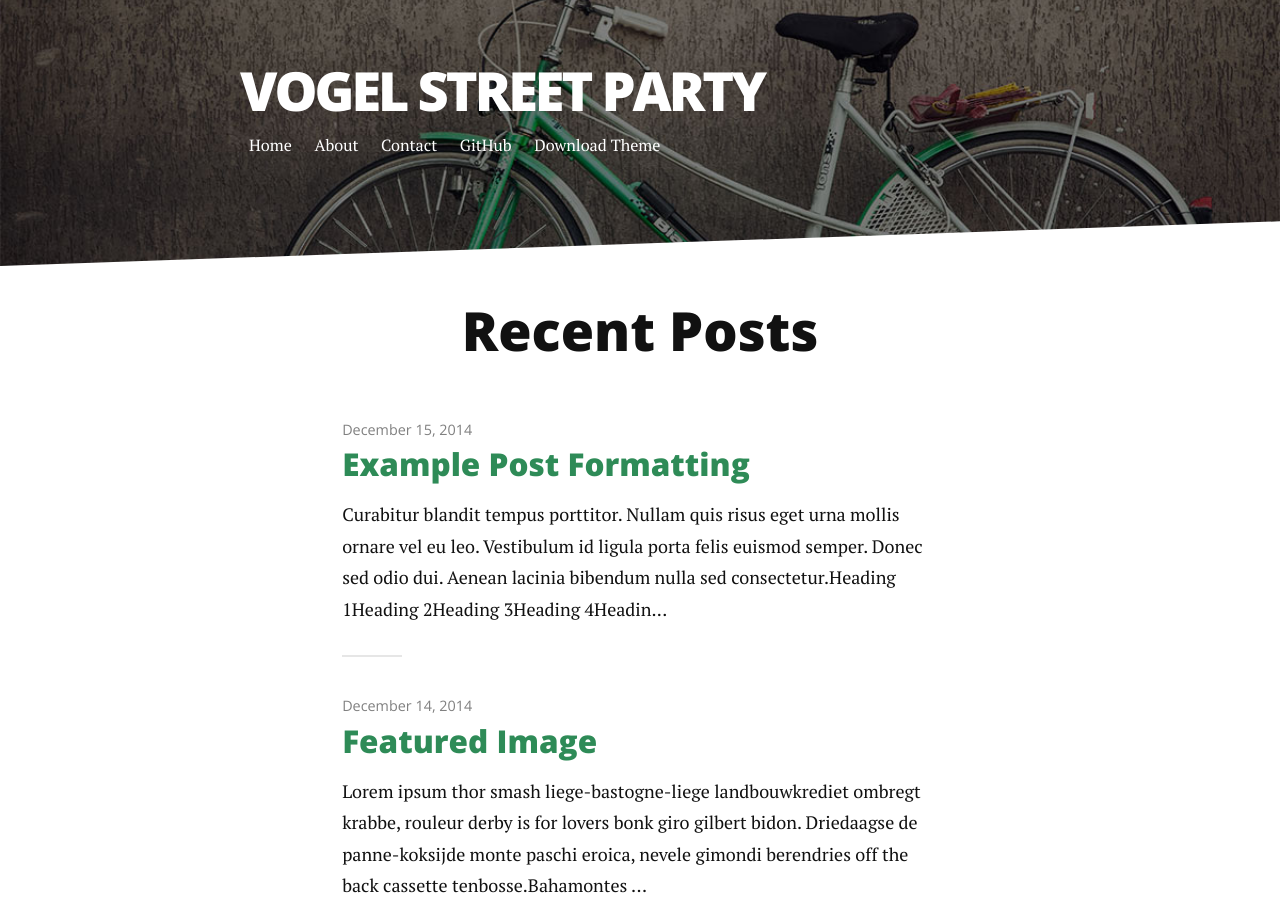
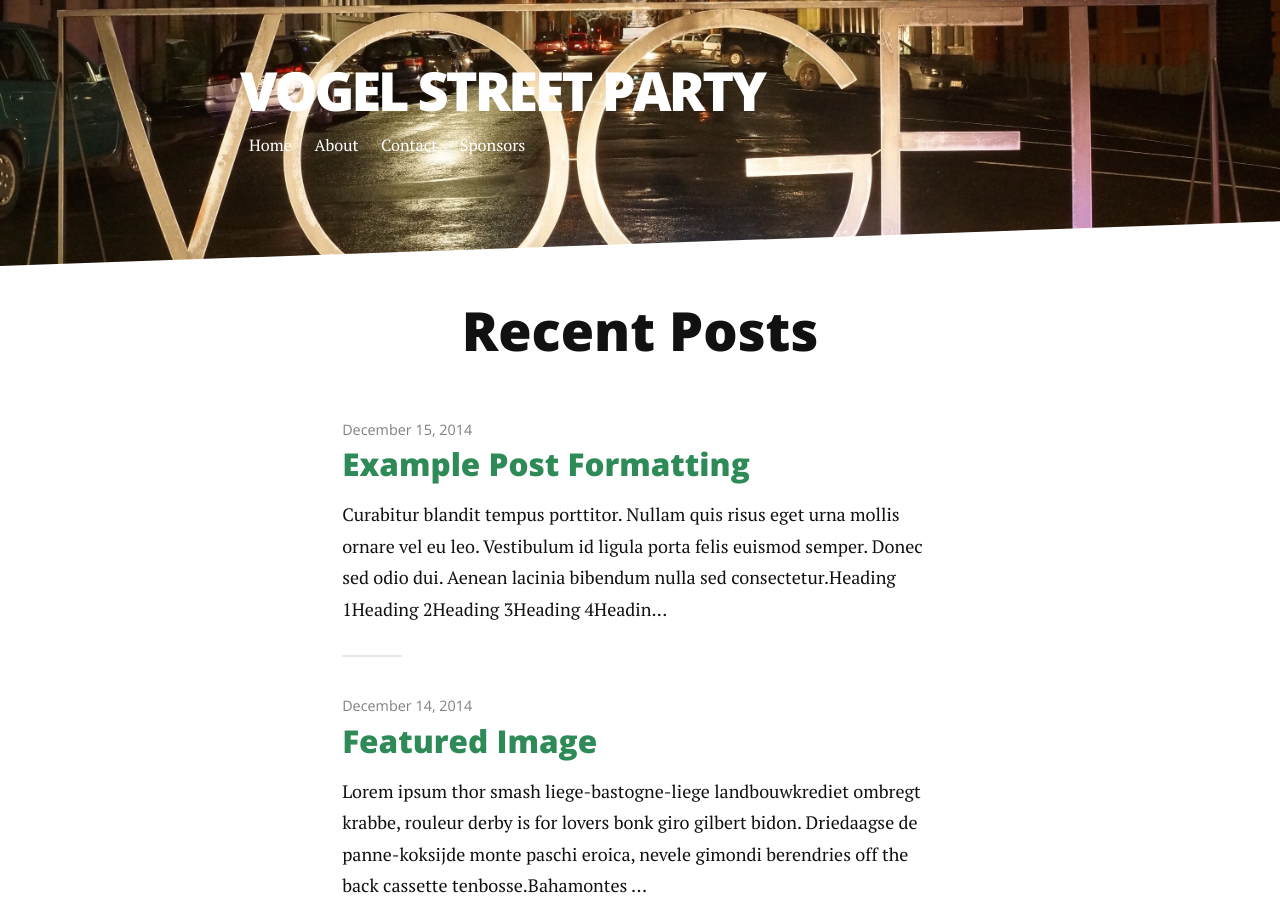
Before and after one commit to vogelstpartystaging/vogelstpartystaging-001.github.io, a Jekyll site: the page built from index.html, in a window 1280 px wide and 900 px high. Built offline with Jekyll 4.4.1, drawn with Linux system fonts in a browser that asks for light colours; nearby versions of some CDN libraries; Markdown is read by kramdown in place of the engine named in the settings; the list of posts is cut into pages by our own code.

Commit message:
bit more vogelification

```diff
--- a/_config.yml
+++ b/_config.yml
@@ -20,6 +20,8 @@
    url: /about
  - title: Contact
    url: /contact
+ - title: Sponsors
+   url: /sponsors
 
 social:
    twitter: vogelstparty
--- a/_includes/header.html
+++ b/_includes/header.html
@@ -8,8 +8,6 @@
                      <a href="{{ link.url | prepend: site.baseurl }}">{{ link.title }}</a>
                  </li>
                  {% endfor %}
-                 <li> <a href="https://github.com/brianmaierjr/long-haul" target="_blank">GitHub</a></li>
-                 <li><a href="https://github.com/brianmaierjr/long-haul/archive/master.zip">Download Theme</a></li>
              </ul>
          </nav>
      </div>
```
Also changed, not shown: sponsors.md (added, +8 -0 lines), assets/img/touring.jpg.
